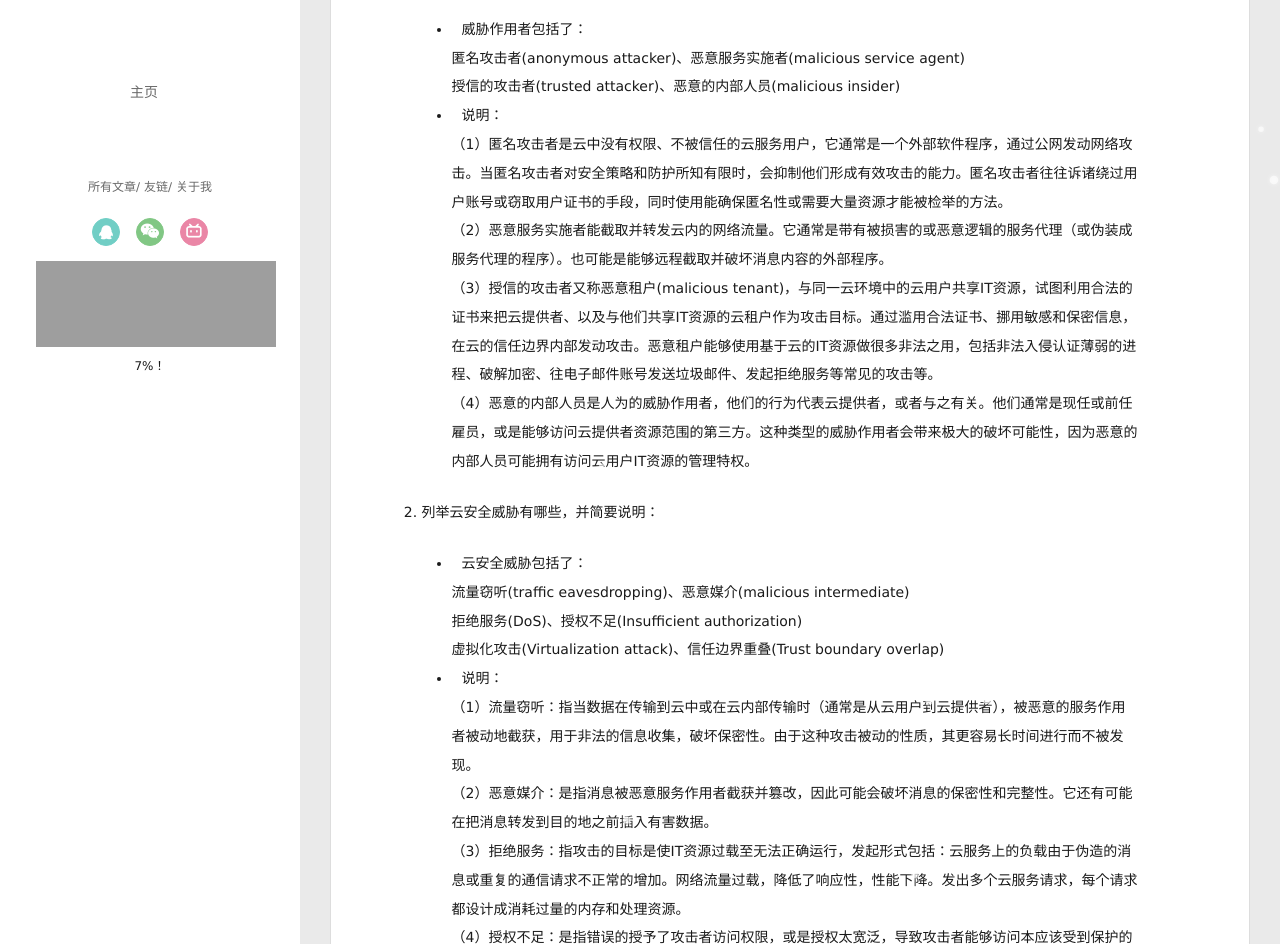
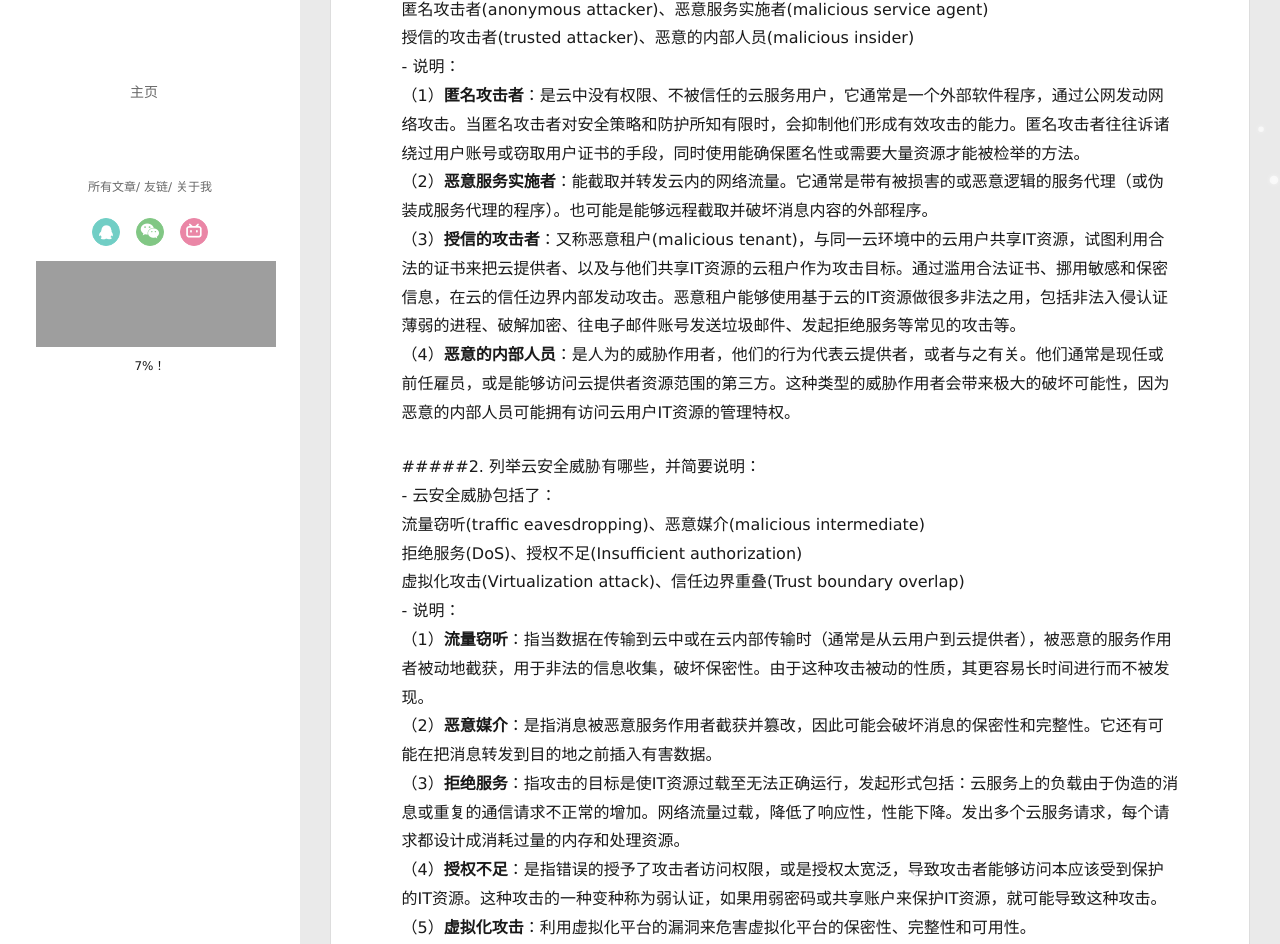
Before and after one commit to 920221453/920221453, a plain HTML site: page 2022/03/19/Homework2/index.html in a window 1280 px wide and 2129 px high. Shown: the part 323-1267 px from the top of the page. Drawn offline with Linux system fonts and the light colour scheme; some packages are replaced by stand-ins of ours; no server answers; grey boxes are pictures that could not be loaded; a script that the page names is missing.

Commit message:
Site updated: 2022-03-19 20:33:33

```diff
--- a/2022/03/19/Homework2/index.html
+++ b/2022/03/19/Homework2/index.html
@@ -10,15 +10,15 @@
   <meta name="generator" content="hexo-theme-yilia-plus">
   <meta name="viewport" content="width=device-width, initial-scale=1, maximum-scale=1">
 
-  <meta name="description" content="云计算 作业2学号：201918130231   姓名：江鹏宇   班级：计科19.3题目：  列举威胁作用者有哪些，并简要说明：  威胁作用者包括了：  匿名攻击者(anonymous attacker)、恶意服务实施者(malicious service agent)  授信的攻击者(trusted attacker)、恶意的内部人员(malicious insider) 说明：  （1）匿名">
+  <meta name="description" content="##云计算 作业2###学号：201918130231   姓名：江鹏宇   班级：计科19.3####题目：#####1. 列举威胁作用者有哪些，并简要说明：    - 威胁作用者包括了：        匿名攻击者(anonymous attacker)、恶意服务实施者(malicious service agent)        授信的攻击者(trusted attacker)、恶意的内部人">
 <meta property="og:type" content="article">
 <meta property="og:title" content="Homework2">
 <meta property="og:url" content="http://example.com/2022/03/19/Homework2/index.html">
 <meta property="og:site_name" content="Hexo">
-<meta property="og:description" content="云计算 作业2学号：201918130231   姓名：江鹏宇   班级：计科19.3题目：  列举威胁作用者有哪些，并简要说明：  威胁作用者包括了：  匿名攻击者(anonymous attacker)、恶意服务实施者(malicious service agent)  授信的攻击者(trusted attacker)、恶意的内部人员(malicious insider) 说明：  （1）匿名">
+<meta property="og:description" content="##云计算 作业2###学号：201918130231   姓名：江鹏宇   班级：计科19.3####题目：#####1. 列举威胁作用者有哪些，并简要说明：    - 威胁作用者包括了：        匿名攻击者(anonymous attacker)、恶意服务实施者(malicious service agent)        授信的攻击者(trusted attacker)、恶意的内部人">
 <meta property="og:locale" content="en_US">
 <meta property="article:published_time" content="2022-03-19T06:16:49.000Z">
-<meta property="article:modified_time" content="2022-03-19T07:24:37.877Z">
+<meta property="article:modified_time" content="2022-03-19T12:33:21.773Z">
 <meta property="article:author" content="J P Y">
 <meta name="twitter:card" content="summary">
 
@@ -248,21 +248,8 @@
 
   <div class="article-entry" itemprop="articleBody">
 
-    <p>云计算 作业2<br>学号：201918130231   姓名：江鹏宇   班级：计科19.3<br>题目：</p>
-<ol>
-<li><p>列举威胁作用者有哪些，并简要说明：</p>
-<ul>
-<li>威胁作用者包括了：<br>  匿名攻击者(anonymous attacker)、恶意服务实施者(malicious service agent)<br>  授信的攻击者(trusted attacker)、恶意的内部人员(malicious insider)</li>
-<li>说明：<br>  （1）匿名攻击者是云中没有权限、不被信任的云服务用户，它通常是一个外部软件程序，通过公网发动网络攻击。当匿名攻击者对安全策略和防护所知有限时，会抑制他们形成有效攻击的能力。匿名攻击者往往诉诸绕过用户账号或窃取用户证书的手段，同时使用能确保匿名性或需要大量资源才能被检举的方法。<br>  （2）恶意服务实施者能截取并转发云内的网络流量。它通常是带有被损害的或恶意逻辑的服务代理（或伪装成服务代理的程序）。也可能是能够远程截取并破坏消息内容的外部程序。<br>  （3）授信的攻击者又称恶意租户(malicious tenant)，与同一云环境中的云用户共享IT资源，试图利用合法的证书来把云提供者、以及与他们共享IT资源的云租户作为攻击目标。通过滥用合法证书、挪用敏感和保密信息，在云的信任边界内部发动攻击。恶意租户能够使用基于云的IT资源做很多非法之用，包括非法入侵认证薄弱的进程、破解加密、往电子邮件账号发送垃圾邮件、发起拒绝服务等常见的攻击等。<br>  （4）恶意的内部人员是人为的威胁作用者，他们的行为代表云提供者，或者与之有关。他们通常是现任或前任雇员，或是能够访问云提供者资源范围的第三方。这种类型的威胁作用者会带来极大的破坏可能性，因为恶意的内部人员可能拥有访问云用户IT资源的管理特权。</li>
-</ul>
-</li>
-<li><p>列举云安全威胁有哪些，并简要说明：</p>
-<ul>
-<li>云安全威胁包括了：<br>  流量窃听(traffic eavesdropping)、恶意媒介(malicious intermediate)<br>  拒绝服务(DoS)、授权不足(Insufficient authorization)<br>  虚拟化攻击(Virtualization attack)、信任边界重叠(Trust boundary overlap)</li>
-<li>说明：<br>  （1）流量窃听：指当数据在传输到云中或在云内部传输时（通常是从云用户到云提供者），被恶意的服务作用者被动地截获，用于非法的信息收集，破坏保密性。由于这种攻击被动的性质，其更容易长时间进行而不被发现。<br>  （2）恶意媒介：是指消息被恶意服务作用者截获并篡改，因此可能会破坏消息的保密性和完整性。它还有可能在把消息转发到目的地之前插入有害数据。<br>  （3）拒绝服务：指攻击的目标是使IT资源过载至无法正确运行，发起形式包括：云服务上的负载由于伪造的消息或重复的通信请求不正常的增加。网络流量过载，降低了响应性，性能下降。发出多个云服务请求，每个请求都设计成消耗过量的内存和处理资源。<br>  （4）授权不足：是指错误的授予了攻击者访问权限，或是授权太宽泛，导致攻击者能够访问本应该受到保护的IT资源。这种攻击的一种变种称为弱认证，如果用弱密码或共享账户来保护IT资源，就可能导致这种攻击。<br>  （5）虚拟化攻击：利用虚拟化平台的漏洞来危害虚拟化平台的保密性、完整性和可用性。<br>  （6）信任边界重叠：如果云中的物理IT资源是由不同的云服务共享的，那么这些云服务用户的信任边界是重叠的。恶意的云服务用户可以把目标设定为共享的IT资源，意图损害其他共享同样信任边界的云服务用户或IT资源。<br>  （总结）流量窃听和恶意媒介攻击通常是由截取网络流量的恶意服务作用者实施的；拒绝服务攻击的发生是当目标IT资源由于请求过多而负载过重，这些请求意在使IT资源性能陷入瘫痪或不可用。授权不足攻击是指错误的授予了攻击者访问权限或是授权太宽泛，或是使用了弱密码；虚拟化攻击利用的是虚拟化环境的漏洞，获得了对底层物理硬件未被授权的访问。重叠的信任边界潜藏了一种威胁，攻击者可以利用多个云用户共享的、基于云的IT资源。</li>
-</ul>
-</li>
-</ol>
+    <p>##云计算 作业2<br>###学号：201918130231   姓名：江鹏宇   班级：计科19.3<br>####题目：<br>#####1. 列举威胁作用者有哪些，并简要说明：<br>    - 威胁作用者包括了：<br>        匿名攻击者(anonymous attacker)、恶意服务实施者(malicious service agent)<br>        授信的攻击者(trusted attacker)、恶意的内部人员(malicious insider)<br>    - 说明：<br>        （1）<strong>匿名攻击者</strong>：是云中没有权限、不被信任的云服务用户，它通常是一个外部软件程序，通过公网发动网络攻击。当匿名攻击者对安全策略和防护所知有限时，会抑制他们形成有效攻击的能力。匿名攻击者往往诉诸绕过用户账号或窃取用户证书的手段，同时使用能确保匿名性或需要大量资源才能被检举的方法。<br>        （2）<strong>恶意服务实施者</strong>：能截取并转发云内的网络流量。它通常是带有被损害的或恶意逻辑的服务代理（或伪装成服务代理的程序）。也可能是能够远程截取并破坏消息内容的外部程序。<br>        （3）<strong>授信的攻击者</strong>：又称恶意租户(malicious tenant)，与同一云环境中的云用户共享IT资源，试图利用合法的证书来把云提供者、以及与他们共享IT资源的云租户作为攻击目标。通过滥用合法证书、挪用敏感和保密信息，在云的信任边界内部发动攻击。恶意租户能够使用基于云的IT资源做很多非法之用，包括非法入侵认证薄弱的进程、破解加密、往电子邮件账号发送垃圾邮件、发起拒绝服务等常见的攻击等。<br>        （4）<strong>恶意的内部人员</strong>：是人为的威胁作用者，他们的行为代表云提供者，或者与之有关。他们通常是现任或前任雇员，或是能够访问云提供者资源范围的第三方。这种类型的威胁作用者会带来极大的破坏可能性，因为恶意的内部人员可能拥有访问云用户IT资源的管理特权。</p>
+<p>#####2. 列举云安全威胁有哪些，并简要说明：<br>    - 云安全威胁包括了：<br>        流量窃听(traffic eavesdropping)、恶意媒介(malicious intermediate)<br>        拒绝服务(DoS)、授权不足(Insufficient authorization)<br>        虚拟化攻击(Virtualization attack)、信任边界重叠(Trust boundary overlap)<br>    - 说明：<br>        （1）<strong>流量窃听</strong>：指当数据在传输到云中或在云内部传输时（通常是从云用户到云提供者），被恶意的服务作用者被动地截获，用于非法的信息收集，破坏保密性。由于这种攻击被动的性质，其更容易长时间进行而不被发现。<br>        （2）<strong>恶意媒介</strong>：是指消息被恶意服务作用者截获并篡改，因此可能会破坏消息的保密性和完整性。它还有可能在把消息转发到目的地之前插入有害数据。<br>        （3）<strong>拒绝服务</strong>：指攻击的目标是使IT资源过载至无法正确运行，发起形式包括：云服务上的负载由于伪造的消息或重复的通信请求不正常的增加。网络流量过载，降低了响应性，性能下降。发出多个云服务请求，每个请求都设计成消耗过量的内存和处理资源。<br>        （4）<strong>授权不足</strong>：是指错误的授予了攻击者访问权限，或是授权太宽泛，导致攻击者能够访问本应该受到保护的IT资源。这种攻击的一种变种称为弱认证，如果用弱密码或共享账户来保护IT资源，就可能导致这种攻击。<br>        （5）<strong>虚拟化攻击</strong>：利用虚拟化平台的漏洞来危害虚拟化平台的保密性、完整性和可用性。<br>        （6）<strong>信任边界重叠</strong>：如果云中的物理IT资源是由不同的云服务共享的，那么这些云服务用户的信任边界是重叠的。恶意的云服务用户可以把目标设定为共享的IT资源，意图损害其他共享同样信任边界的云服务用户或IT资源。<br>        （<strong>总结</strong>）流量窃听和恶意媒介攻击通常是由截取网络流量的恶意服务作用者实施的；拒绝服务攻击的发生是当目标IT资源由于请求过多而负载过重，这些请求意在使IT资源性能陷入瘫痪或不可用。授权不足攻击是指错误的授予了攻击者访问权限或是授权太宽泛，或是使用了弱密码；虚拟化攻击利用的是虚拟化环境的漏洞，获得了对底层物理硬件未被授权的访问。重叠的信任边界潜藏了一种威胁，攻击者可以利用多个云用户共享的、基于云的IT资源。</p>
 
 
 
```
Also changed, not shown: 2022/03/07/hello-world/index.html (+5 -2 lines), index.html (+5 -15 lines).
